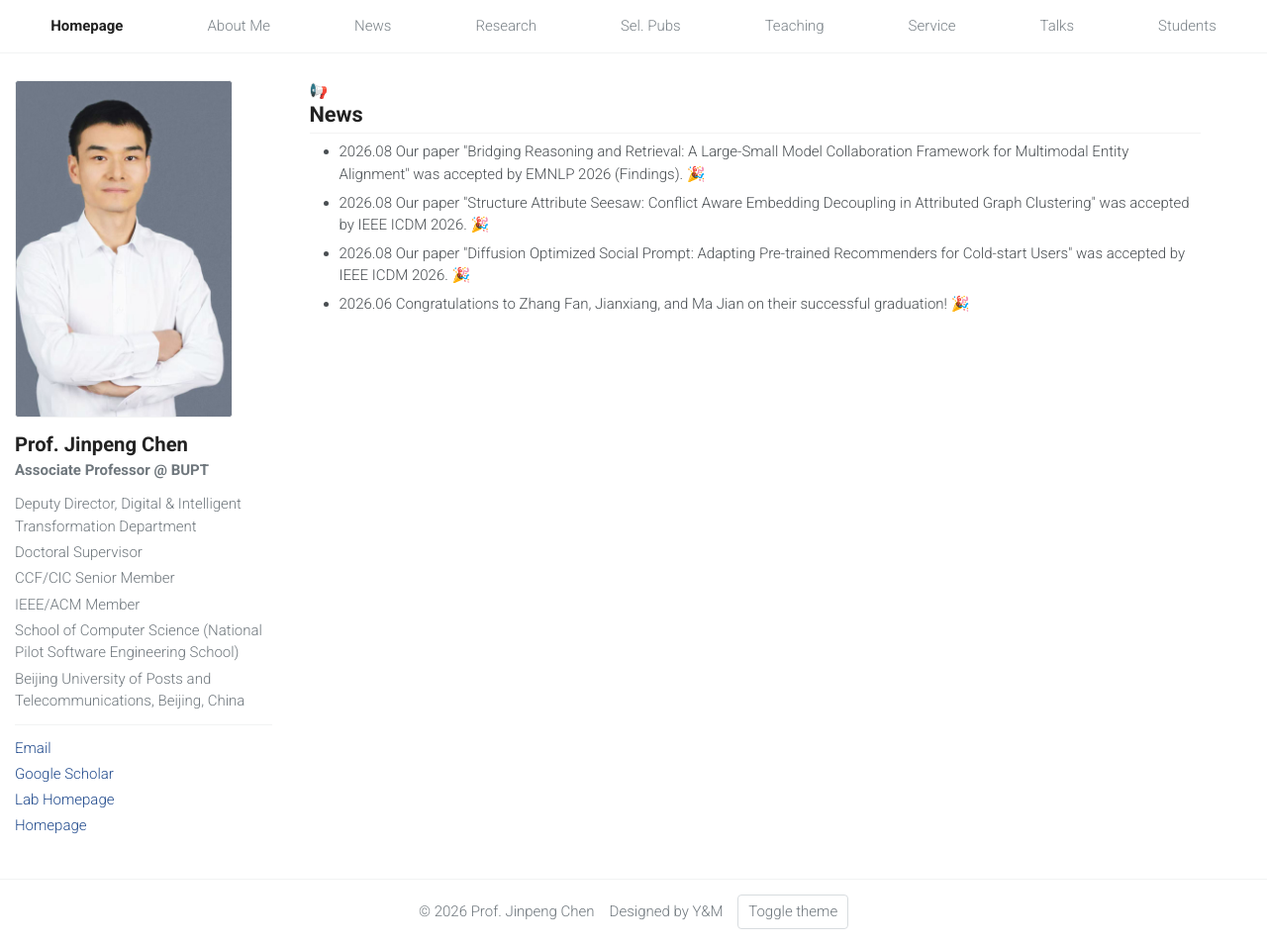
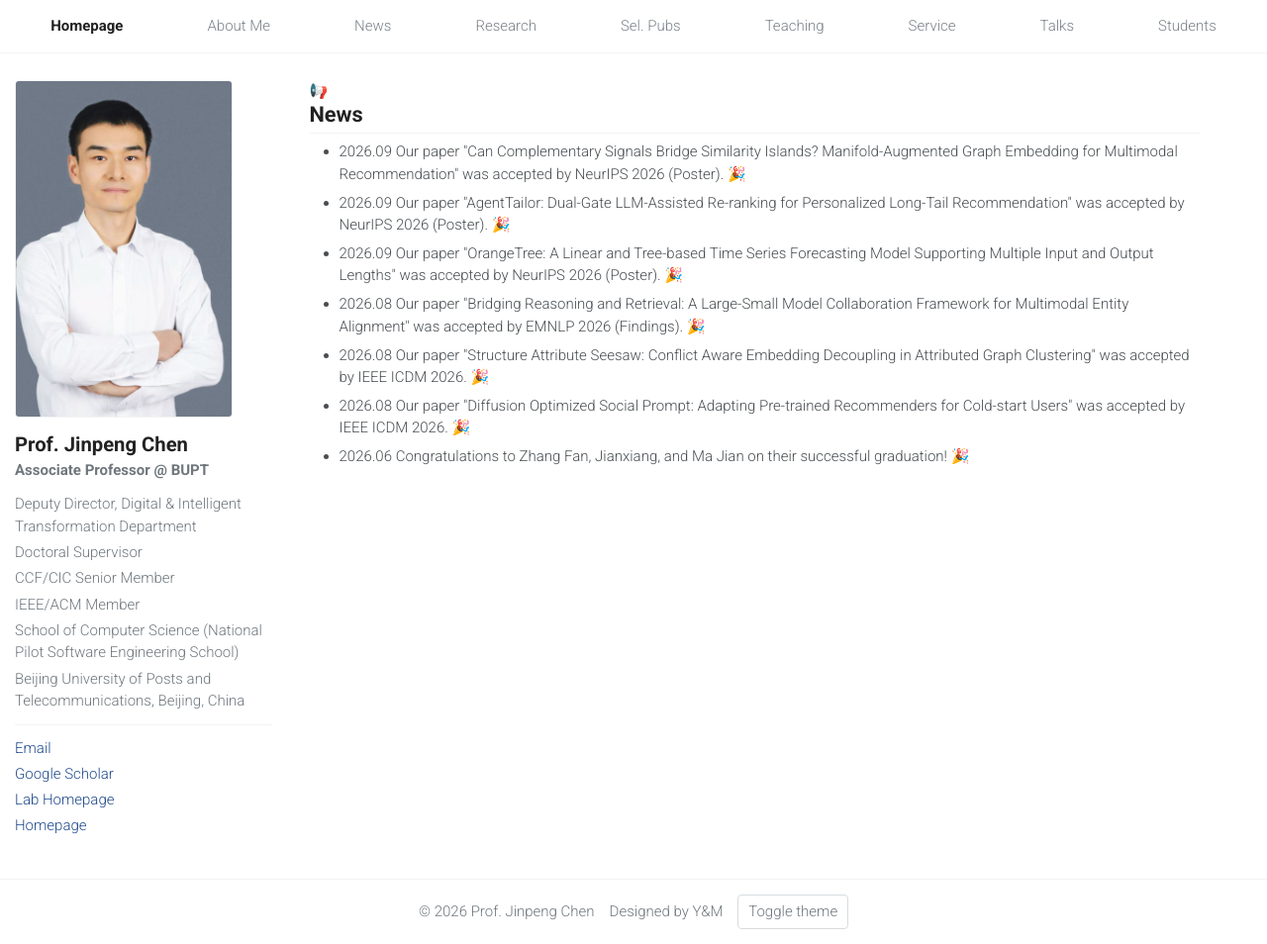
Before and after one commit to acdc-lab/jpchen, a Jekyll site: the page built from news.markdown, in a window 1280 px wide and 954 px high. Shown: the whole window at 99% size. Built offline with Jekyll 4.4.1, drawn with Linux system fonts in a browser that asks for light colours.

Commit message:
Add news: 3 papers accepted by NeurIPS 2026 (Poster)
- Can Complementary Signals Bridge Similarity Islands? Manifold-Augmented
  Graph Embedding for Multimodal Recommendation
- AgentTailor: Dual-Gate LLM-Assisted Re-ranking for Personalized
  Long-Tail Recommendation
- OrangeTree: A Linear and Tree-based Time Series Forecasting Model
  Supporting Multiple Input and Output Lengths

Co-Authored-By: Claude Code <noreply@anthropic.com>

```diff
--- a/news.markdown
+++ b/news.markdown
@@ -8,6 +8,18 @@ permalink: /news/
   <div class="title"><span class="emoji">📢</span><h1 style="margin:0">News</h1></div>
 
   <ul class="news-list">
+    <li>
+      <span class="news-date">2026.09</span>
+      <span class="news-content">Our paper "Can Complementary Signals Bridge Similarity Islands? Manifold-Augmented Graph Embedding for Multimodal Recommendation" was accepted by NeurIPS 2026 (Poster). 🎉</span>
+    </li>
+    <li>
+      <span class="news-date">2026.09</span>
+      <span class="news-content">Our paper "AgentTailor: Dual-Gate LLM-Assisted Re-ranking for Personalized Long-Tail Recommendation" was accepted by NeurIPS 2026 (Poster). 🎉</span>
+    </li>
+    <li>
+      <span class="news-date">2026.09</span>
+      <span class="news-content">Our paper "OrangeTree: A Linear and Tree-based Time Series Forecasting Model Supporting Multiple Input and Output Lengths" was accepted by NeurIPS 2026 (Poster). 🎉</span>
+    </li>
     <li>
       <span class="news-date">2026.08</span>
       <span class="news-content">Our paper "Bridging Reasoning and Retrieval: A Large-Small Model Collaboration Framework for Multimodal Entity Alignment" was accepted by EMNLP 2026 (Findings). 🎉</span>
```
